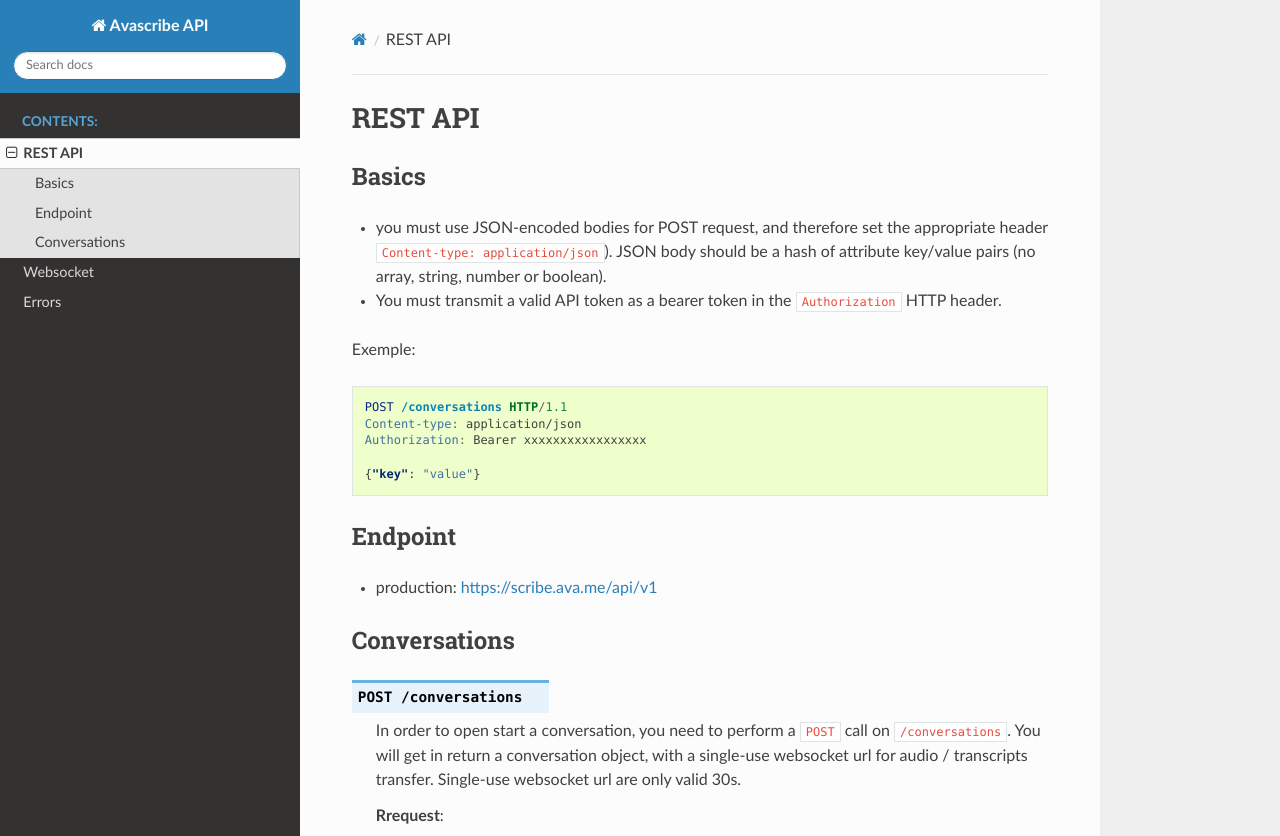
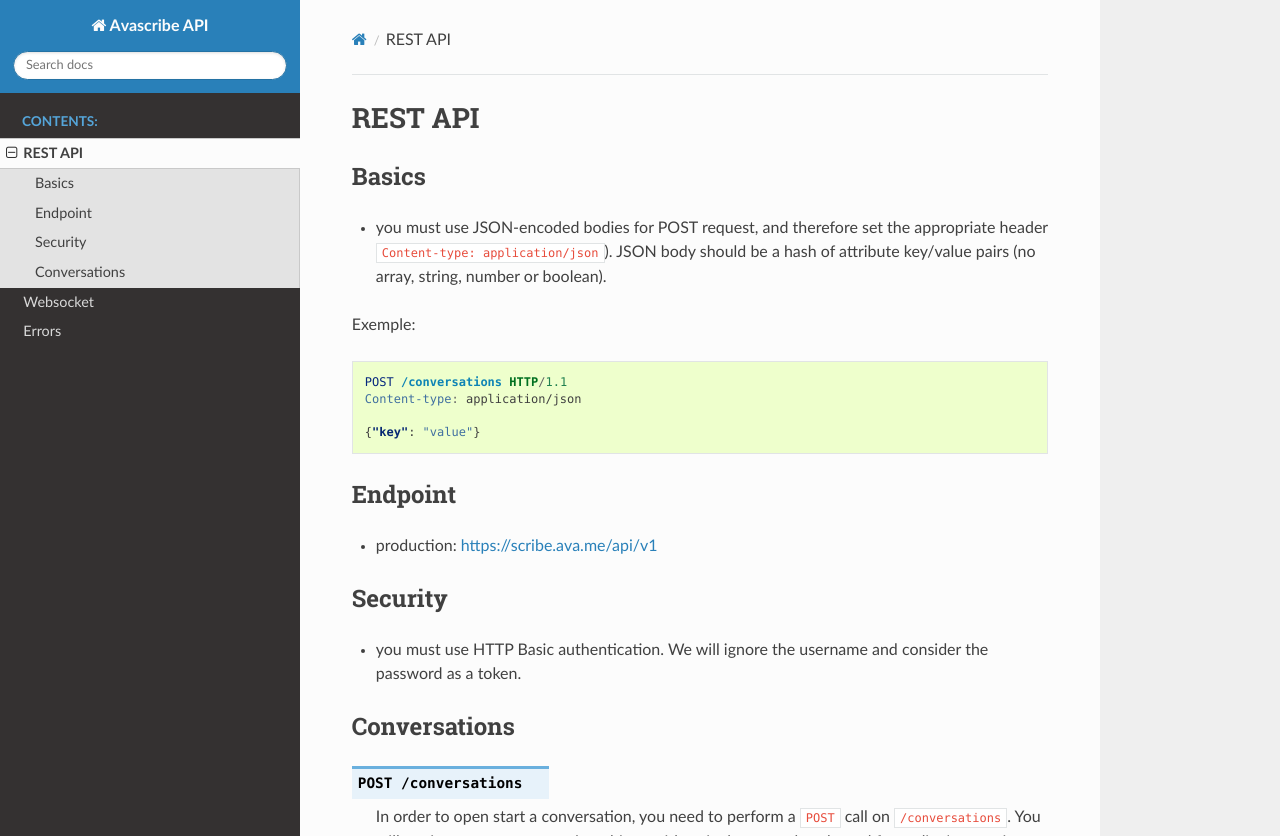
Before and after one commit to AvaHQ/avascribe-api, a Sphinx documentation site: the page built from source/rest.rst, in a window 1280 px wide and 900 px high, cut to the strip 0-836 px from the top of the window. Built offline with Sphinx 7.4.7 and the Read the Docs theme 2.0.0, drawn with Linux system fonts in a browser that asks for light colours.

Commit message:
Add auth

```diff
--- a/source/rest.rst
+++ b/source/rest.rst
@@ -5,7 +5,6 @@
 ------
 
 - you must use JSON-encoded bodies for POST request, and therefore set the appropriate header :code:`Content-type: application/json`). JSON body should be a hash of attribute key/value pairs (no array, string, number or boolean).
-- You must transmit a valid API token as a bearer token in the :code:`Authorization` HTTP header.
 
 Exemple:
 
@@ -13,7 +12,6 @@
 
     POST /conversations HTTP/1.1
     Content-type: application/json
-    Authorization: Bearer xxxxxxxxxxxxxxxxx
 
     {"key": "value"}
 
@@ -21,6 +19,11 @@
 Endpoint
 ---------
 - production: https://scribe.ava.me/api/v1
+
+Security
+---------
+
+- you must use HTTP Basic authentication. We will ignore the username and consider the password as a token.
 
 Conversations
 -------------
```
